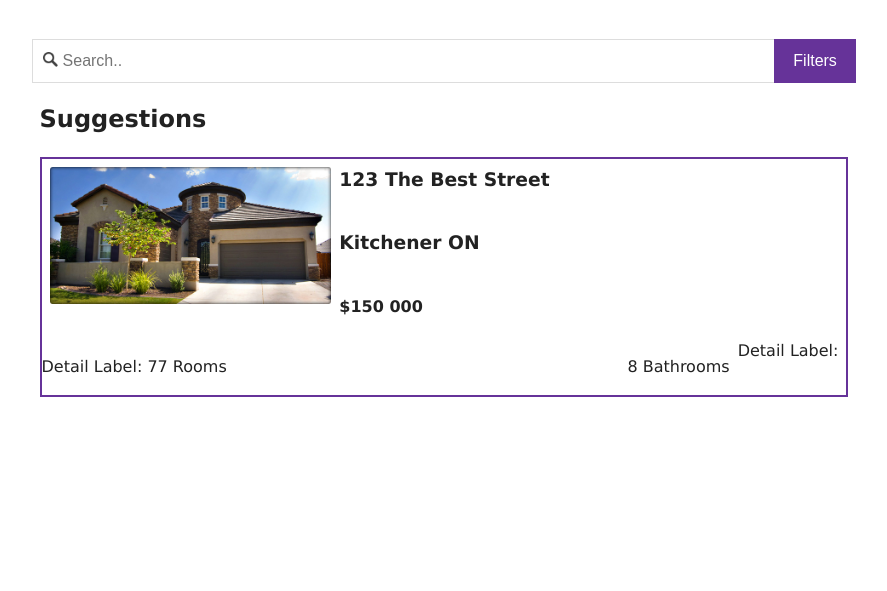
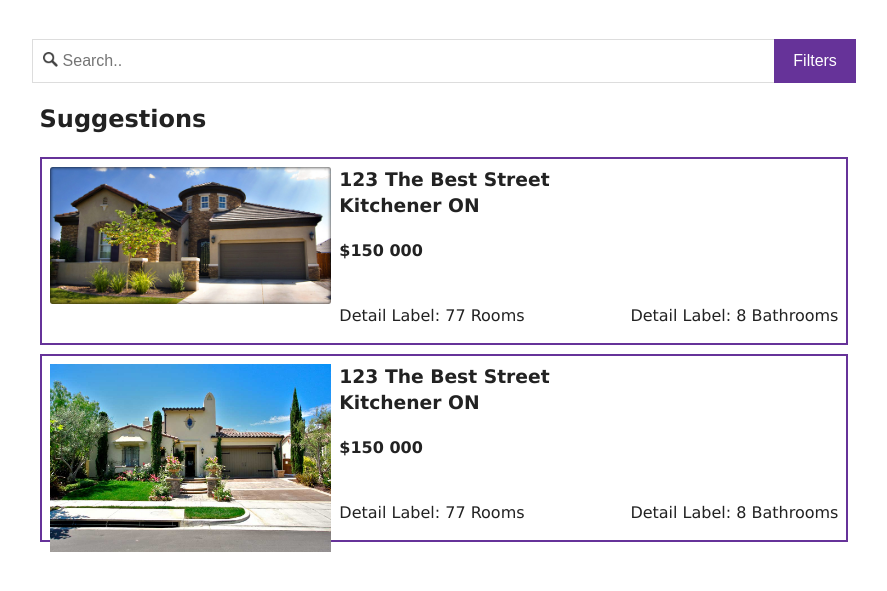
Before and after one commit to chaseqi7/RealEst8, a PHP site: page /home.html in a window 1280 px wide. Shown: the part 50-641 px from the top of the page, without its empty margins (196-1083 px from the left). Run offline with PHP 8.4, Linux system fonts and the light colour scheme; some libraries are stand-ins or nearby versions.

Commit message:
Search Result Blocks
Blocks almost done just need to fix an image sizing issue

```diff
--- a/BTZApp/css/main.css
+++ b/BTZApp/css/main.css
@@ -118,41 +118,64 @@ li a, .dropbtn {
     margin-right: 18.4%;
 }
 
-#example-listing {
+.example-listing {
     border: 2px solid rebeccapurple;
+    margin-bottom: 1%;
+}
+
+/*.listing-image-contrainer {*/
+    /*float: left;*/
+    /*border: 1px solid;*/
+    /*width: 35%;*/
+    /*height: 100%;*/
+    /*!*object-fit:scale-down;*!*/
+/*}*/
+
+/*.listing-info-container {*/
+    /*display: inline-block;*/
+/*}*/
+
+.listing-image {
+    margin: 1% 1% 1% 1%;
+    width: 35%;
+    height: 35%;
+    float: left;
+}
+
+.listing-address {
+    display: inline-block;
+    vertical-align: top;
+    margin-top: 1%;
+    margin-bottom: 0%;
+}
+
+.listing-city {
+    display: inline-block;
+    vertical-align: top;
+    margin-top: 0%;
+    margin-bottom: 0%;
+}
+
+.listing-price {
+    margin-bottom: 0.5%;
+}
+
+.listing-extra-div1 {
+    display: inline-block;
+    margin-top: 0%;
+}
+
+.listing-extra-div2 {
+    display: inline-block;
+    float: right;
+    margin-right: 1%;
 }
 
 .listing-detail {
     display: inline-block;
 }
 
-#listing-image {
-    margin: 1% 1% 1% 1%;
-    height: 35%;
-    width: 35%;
-    float: left;
-}
-
-#listing-address {
-    vertical-align: top;
-    margin-top: 1%;
-}
-
-#listing-city {
-    vertical-align: top;
-}
-
-#listing-label2 {
-    float: right;
-    margin-right: 1%;
-}
-
-#listing-extra2 {
-    float: right;
-    margin-right: 1%;
-}
-
-/*! HTML5 Boilerplate v6.0.1 | MIT License | https://html5boilerplate.com/ */
+    /*! HTML5 Boilerplate v6.0.1 | MIT License | https://html5boilerplate.com/ */
 
 /*
  * What follows is the result of much research on cross-browser styling.
--- a/BTZApp/home.html
+++ b/BTZApp/home.html
@@ -61,15 +61,41 @@
         <div id="main-listings">
             <h2>Suggestions</h2><!--Should change 'Results' when someone searches for something-->
             <div id="listings">
-                <div id="example-listing">
-                    <img id="listing-image" src="img/example-house.jpg" />
-                    <h3 id="listing-address" class="listing-detail">123 The Best Street</h3><br>
-                    <h3 id="listing-city" class="listing-detail">Kitchener ON</h3><br>
-                    <h4 id="listing-price" class="listing-detail">$150 000</h4><br>
-                    <label id="listing-label1" for="listing-extra1" class="listing-detail">Detail Label: </label>
-                    <p id="listing-extra1" class="listing-detail">77 Rooms</p>
-                    <label id="listing-label2" for="listing-extra2" class="listing-detail">Detail Label: </label>
-                    <p id="listing-extra2" class="listing-detail">8 Bathrooms</p><br>
+                <div class="example-listing">
+                    <div class="listing-image-contrainer">
+                        <img class="listing-image" src="img/example-house.jpg" />
+                    </div>
+                    <div class="listing-info-container">
+                        <h3 class="listing-address">123 The Best Street</h3><br>
+                        <h3 class="listing-city">Kitchener ON</h3><br>
+                        <h4 class="listing-price">$150 000</h4><br>
+                        <div class="listing-extra-div1">
+                            <p class="listing-detail">Detail Label: </p>
+                            <p class="listing-detail">77 Rooms</p>
+                        </div>
+                        <div class="listing-extra-div2">
+                            <p class="listing-detail">Detail Label: </p>
+                            <p class="listing-detail">8 Bathrooms</p><br>
+                        </div>
+                    </div>
+                </div>
+                <div class="example-listing">
+                    <div class="listing-image-contrainer">
+                        <img class="listing-image" src="img/example-house2.jpg" />
+                    </div>
+                    <div class="listing-info-container">
+                        <h3 class="listing-address">123 The Best Street</h3><br>
+                        <h3 class="listing-city">Kitchener ON</h3><br>
+                        <h4 class="listing-price">$150 000</h4><br>
+                        <div class="listing-extra-div1">
+                            <p class="listing-detail">Detail Label: </p>
+                            <p class="listing-detail">77 Rooms</p>
+                        </div>
+                        <div class="listing-extra-div2">
+                            <p class="listing-detail">Detail Label: </p>
+                            <p class="listing-detail">8 Bathrooms</p><br>
+                        </div>
+                    </div>
                 </div>
             </div>
         </div>
```
